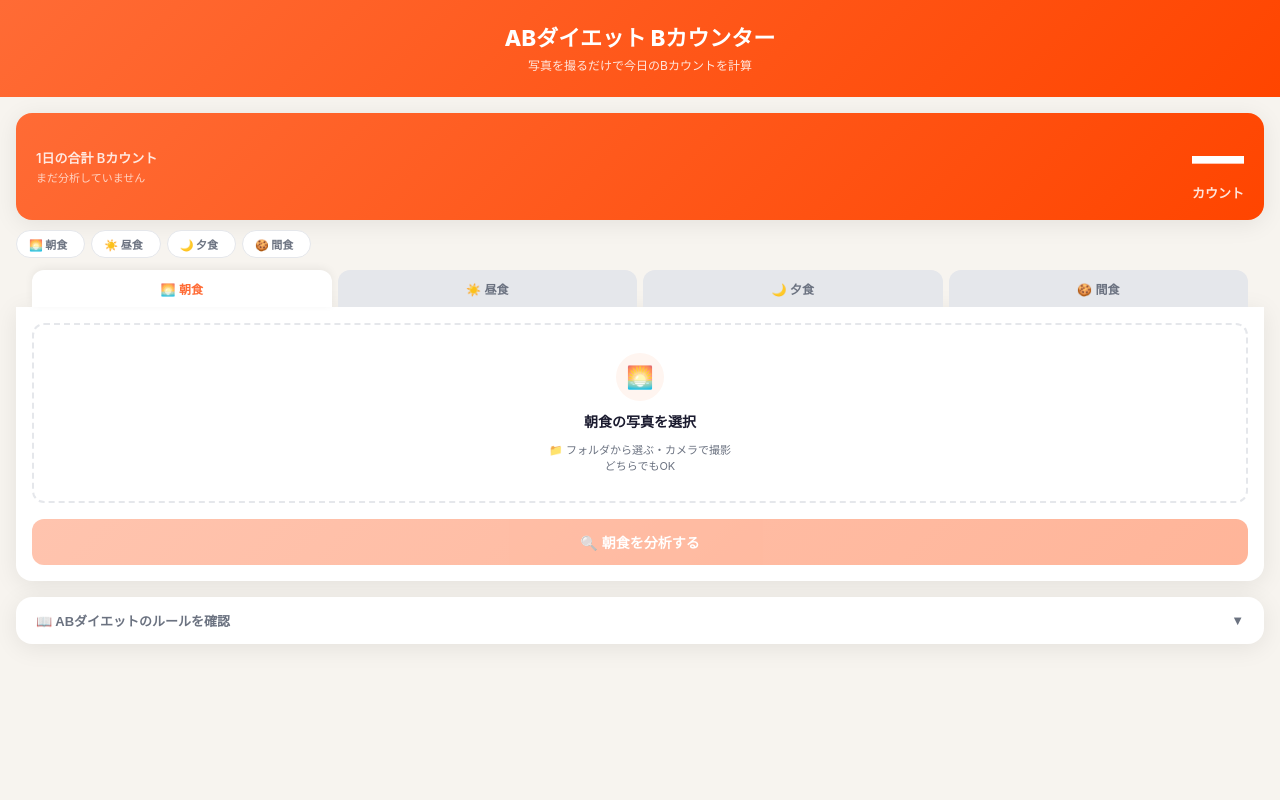
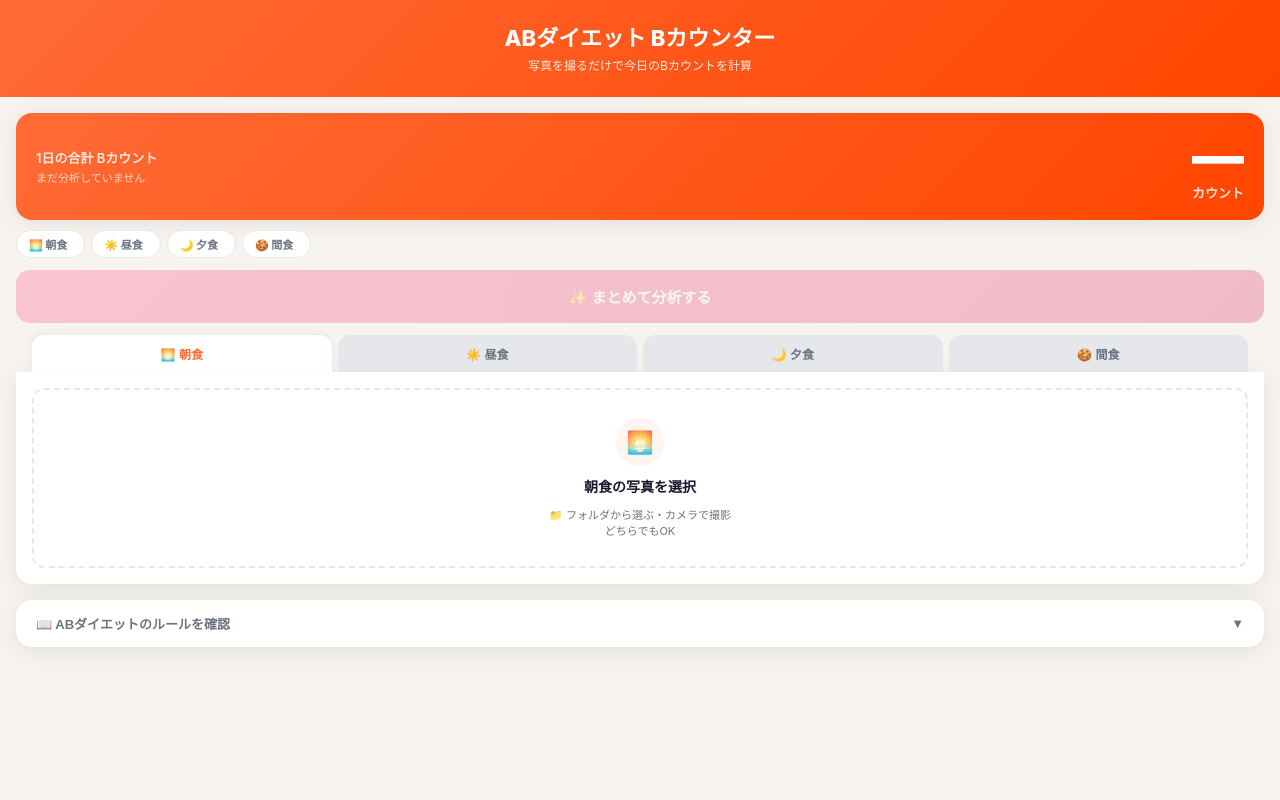
Before and after one commit to gymkoki/ab-diet-counter, a Flask app: page / in a window 1280 px wide. Run offline with Flask 3, Linux system fonts and the light colour scheme; some libraries are stand-ins or nearby versions.

Commit message:
Add まとめて分析 button to analyze all meals at once in parallel
Co-Authored-By: Claude Sonnet 4.6 <noreply@anthropic.com>

```diff
--- a/templates/index.html
+++ b/templates/index.html
@@ -12,6 +12,7 @@
     :root {
       --primary: #FF6B35;
       --primary-dark: #FF4500;
+      --pink: #FF6B9D;
       --bg: #F7F4EF;
       --surface: #FFFFFF;
       --text: #1A1A2E;
@@ -34,6 +35,16 @@
     }
     header h1 { font-size: 22px; font-weight: 800; }
     header p { margin-top: 4px; font-size: 12px; opacity: 0.85; }
+
+    /* ── Warmup banner ── */
+    #warmup-banner {
+      display: none; margin: 12px 16px 0;
+      background: #FFF8E7; border: 1px solid #FCD34D;
+      border-radius: 10px; padding: 12px 16px;
+      font-size: 12px; color: #92400E;
+      align-items: center; gap: 10px;
+    }
+    .ws { width: 16px; height: 16px; border: 2px solid #FCD34D; border-top-color: #D97706; border-radius: 50%; animation: spin 0.8s linear infinite; flex-shrink: 0; }
 
     /* ── Daily total ── */
     .daily-card {
@@ -62,6 +73,19 @@
     .meal-chip.done { border-color: var(--primary); color: var(--primary); background: #FFF5F0; }
     .meal-chip .chip-count { font-size: 13px; font-weight: 900; }
 
+    /* ── まとめて分析ボタン ── */
+    .analyze-all-wrap { padding: 12px 16px 0; }
+    .btn-analyze-all {
+      width: 100%; display: flex; align-items: center; justify-content: center;
+      gap: 10px; padding: 16px; border-radius: 14px; font-size: 15px;
+      font-weight: 800; border: none; cursor: pointer;
+      background: linear-gradient(135deg, var(--pink), #e05580);
+      color: white; box-shadow: 0 4px 16px rgba(255,107,157,0.4);
+      transition: opacity 0.2s, transform 0.1s;
+    }
+    .btn-analyze-all:active { transform: scale(0.97); }
+    .btn-analyze-all:disabled { opacity: 0.35; cursor: not-allowed; box-shadow: none; }
+
     /* ── Tabs ── */
     .tabs { display: flex; padding: 12px 16px 0; gap: 6px; }
     .tab {
@@ -76,7 +100,8 @@
       background: var(--a-color); display: inline-block;
       margin-left: 4px; vertical-align: middle; display: none;
     }
-    .tab.done .tab-dot { display: inline-block; }
+    .tab.has-photo .tab-dot { display: inline-block; background: #FCD34D; }
+    .tab.done .tab-dot { display: inline-block; background: var(--a-color); }
 
     /* ── Tab panel ── */
     .container { padding: 0 16px 48px; }
@@ -105,16 +130,6 @@
       border-radius: 8px; padding: 6px 10px; font-size: 11px; font-weight: 700;
       cursor: pointer;
     }
-
-    .btn-row { padding: 0 16px 16px; }
-    .btn {
-      width: 100%; display: flex; align-items: center; justify-content: center;
-      gap: 8px; padding: 13px; border-radius: 12px; font-size: 14px;
-      font-weight: 700; border: none; cursor: pointer; transition: opacity 0.2s, transform 0.1s;
-    }
-    .btn:active { transform: scale(0.97); }
-    .btn:disabled { opacity: 0.4; cursor: not-allowed; }
-    .btn-primary { background: linear-gradient(135deg, var(--primary), var(--primary-dark)); color: white; }
 
     /* ── Loading ── */
     .meal-loading { display: none; text-align: center; padding: 24px 16px; }
@@ -168,16 +183,6 @@
     .rules-body h4 { font-size: 12px; font-weight: 700; color: var(--text); margin: 10px 0 3px; }
     .chevron { transition: transform 0.2s; }
     .chevron.open { transform: rotate(180deg); }
-
-    /* ── Warmup banner ── */
-    #warmup-banner {
-      display: none; margin: 12px 16px 0;
-      background: #FFF8E7; border: 1px solid #FCD34D;
-      border-radius: 10px; padding: 12px 16px;
-      font-size: 12px; color: #92400E;
-      align-items: center; gap: 10px;
-    }
-    .ws { width: 16px; height: 16px; border: 2px solid #FCD34D; border-top-color: #D97706; border-radius: 50%; animation: spin 0.8s linear infinite; flex-shrink: 0; }
   </style>
 </head>
 <body>
@@ -210,6 +215,13 @@
   <div class="meal-chip" id="chip-lunch"><span>☀️ 昼食</span><span class="chip-count" id="chip-b-lunch"></span></div>
   <div class="meal-chip" id="chip-dinner"><span>🌙 夕食</span><span class="chip-count" id="chip-b-dinner"></span></div>
   <div class="meal-chip" id="chip-snack"><span>🍪 間食</span><span class="chip-count" id="chip-b-snack"></span></div>
+</div>
+
+<!-- まとめて分析ボタン -->
+<div class="analyze-all-wrap">
+  <button class="btn-analyze-all" id="btn-all" disabled onclick="analyzeAll()">
+    ✨ まとめて分析する
+  </button>
 </div>
 
 <!-- タブ -->
@@ -280,11 +292,6 @@ function buildPanel(m) {
       <button class="preview-retake" onclick="retake('${m.id}')">↩ 撮り直す</button>
     </div>
     <div class="meal-error" id="err-${m.id}"></div>
-    <div class="btn-row">
-      <button class="btn btn-primary" id="btn-${m.id}" disabled onclick="analyze('${m.id}')">
-        🔍 ${m.label}を分析する
-      </button>
-    </div>
     <div class="meal-loading" id="ld-${m.id}">
       <div class="spinner"></div>
       <p>AIが食材を分析中…</p>
@@ -325,7 +332,10 @@ async function handleFile(mealId, file) {
     const pw = document.getElementById(`pw-${mealId}`);
     pw.style.display = 'block';
     document.getElementById(`pi-${mealId}`).src = e.target.result;
-    document.getElementById(`btn-${mealId}`).disabled = false;
+    // タブにドット表示
+    const tab = document.querySelector(`.tab[data-meal="${mealId}"]`);
+    if (!tab.classList.contains('done')) tab.classList.add('has-photo');
+    updateAnalyzeAllBtn();
   };
   reader.readAsDataURL(compressed);
 }
@@ -335,18 +345,40 @@ function retake(mealId) {
   state[mealId].previewSrc = null;
   document.getElementById(`ua-${mealId}`).style.display = 'flex';
   document.getElementById(`pw-${mealId}`).style.display = 'none';
-  document.getElementById(`btn-${mealId}`).disabled = true;
   document.getElementById(`err-${mealId}`).style.display = 'none';
+  const tab = document.querySelector(`.tab[data-meal="${mealId}"]`);
+  tab.classList.remove('has-photo');
+  updateAnalyzeAllBtn();
 }
 
-// ── Analyze ──
-async function analyze(mealId) {
+// ── まとめて分析 ──
+function updateAnalyzeAllBtn() {
+  const hasAny = MEALS.some(m => state[m.id].file && !state[m.id].result);
+  document.getElementById('btn-all').disabled = !hasAny;
+}
+
+async function analyzeAll() {
+  const targets = MEALS.filter(m => state[m.id].file && !state[m.id].result);
+  if (targets.length === 0) return;
+
+  const btn = document.getElementById('btn-all');
+  btn.disabled = true;
+  btn.textContent = '⏳ 分析中…';
+
+  // 全食事を並行して分析
+  await Promise.all(targets.map(m => analyzeMeal(m.id)));
+
+  btn.textContent = '✨ まとめて分析する';
+  updateAnalyzeAllBtn();
+  updateDaily();
+}
+
+async function analyzeMeal(mealId) {
   const s = state[mealId];
   if (!s.file) return;
 
   document.getElementById(`ld-${mealId}`).style.display = 'block';
   document.getElementById(`res-${mealId}`).style.display = 'none';
-  document.getElementById(`btn-${mealId}`).disabled = true;
   document.getElementById(`err-${mealId}`).style.display = 'none';
 
   const formData = new FormData();
@@ -359,7 +391,6 @@ async function analyze(mealId) {
     if (data.error) { showError(mealId, data.error); return; }
     s.result = data;
     renderMealResult(mealId, data);
-    updateDaily();
   } catch (e) {
     document.getElementById(`ld-${mealId}`).style.display = 'none';
     showError(mealId, '通信エラーが発生しました。再度お試しください。');
@@ -370,7 +401,6 @@ function showError(mealId, msg) {
   const el = document.getElementById(`err-${mealId}`);
   el.textContent = '⚠️ ' + msg;
   el.style.display = 'block';
-  document.getElementById(`btn-${mealId}`).disabled = false;
 }
 
 function renderMealResult(mealId, data) {
@@ -416,19 +446,22 @@ function renderMealResult(mealId, data) {
   `;
   resEl.style.display = 'block';
 
-  // Mark tab as done
-  document.querySelector(`.tab[data-meal="${mealId}"]`).classList.add('done');
+  // タブをdone状態に
+  const tab = document.querySelector(`.tab[data-meal="${mealId}"]`);
+  tab.classList.remove('has-photo');
+  tab.classList.add('done');
 }
 
 function resetMeal(mealId) {
   state[mealId] = { file: null, previewSrc: null, result: null };
   document.getElementById(`ua-${mealId}`).style.display = 'flex';
   document.getElementById(`pw-${mealId}`).style.display = 'none';
-  document.getElementById(`btn-${mealId}`).disabled = true;
   document.getElementById(`res-${mealId}`).style.display = 'none';
   document.getElementById(`res-${mealId}`).innerHTML = '';
   document.getElementById(`err-${mealId}`).style.display = 'none';
-  document.querySelector(`.tab[data-meal="${mealId}"]`).classList.remove('done');
+  const tab = document.querySelector(`.tab[data-meal="${mealId}"]`);
+  tab.classList.remove('done', 'has-photo');
+  updateAnalyzeAllBtn();
   updateDaily();
 }
 
```
